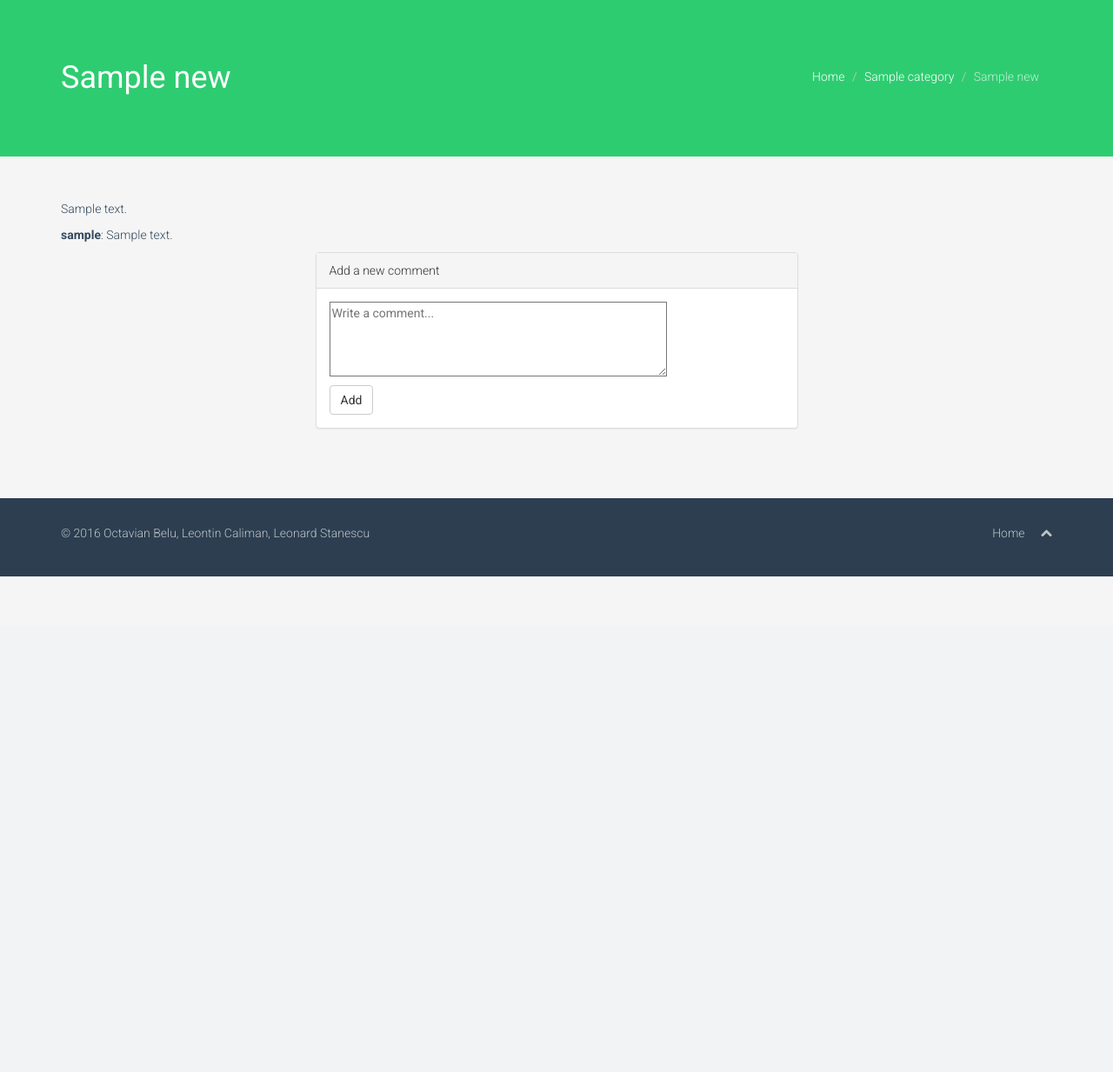
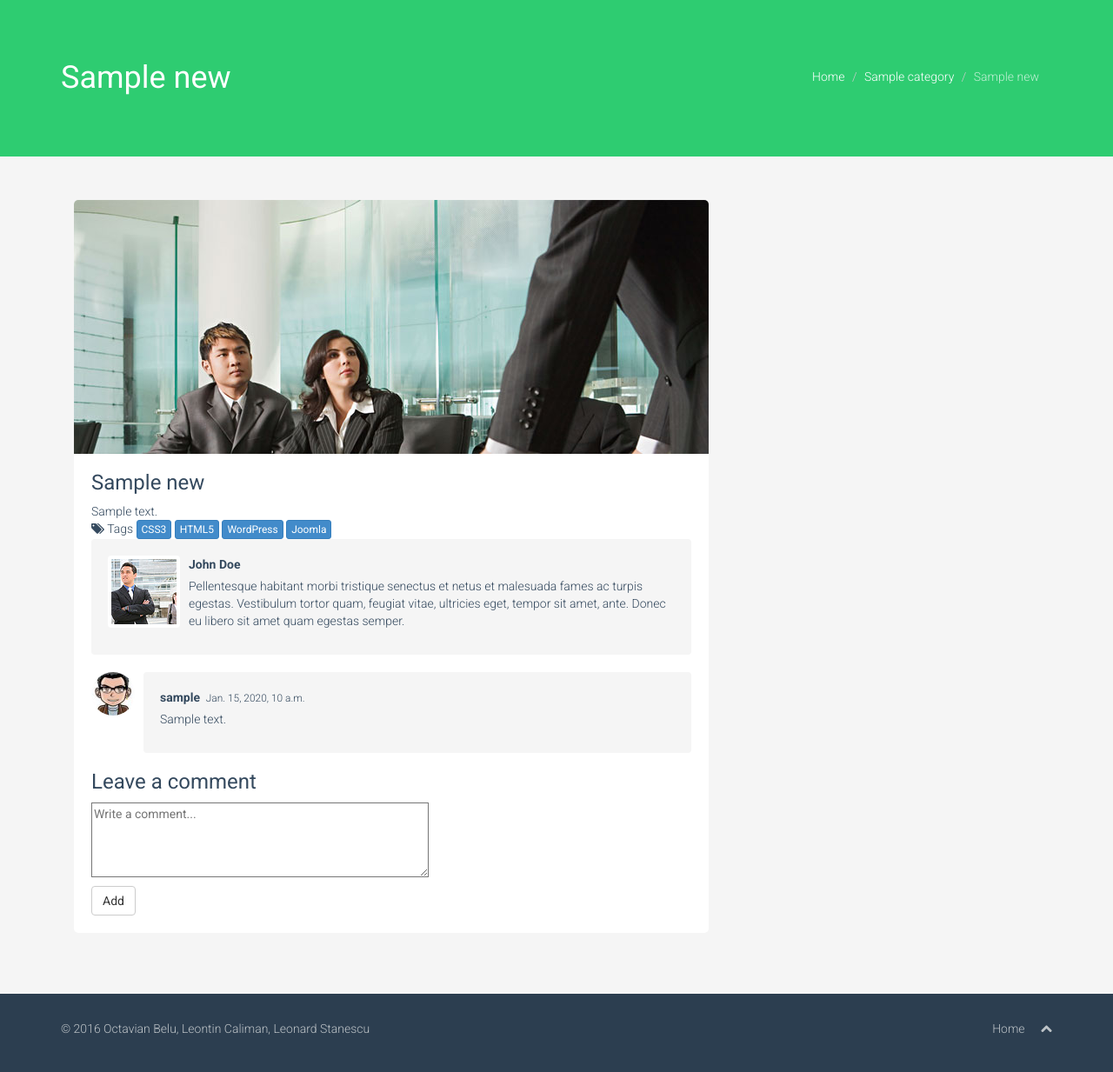
Before and after one commit to awpcourse/hihi-news-portal, a Django app: a page that uses news_portal/templates/view_post.html in a window 1280 px wide. Shown: the part 80-1313 px from the top of the page at 87% size. Before the commit the page ends 743 px from the top, so only its background shows below. Run offline with Django 3.2, Linux system fonts and the light colour scheme; a user stored in the database is signed in; tables that the repository leaves empty hold one stand-in row (values such as "Sample post").

Commit message:
View post template

```diff
--- a/news_portal/templates/view_post.html
+++ b/news_portal/templates/view_post.html
@@ -1,4 +1,5 @@
 {% extends 'base.html' %}
+{% load staticfiles %}
 {% block title %}{{ post.title }}{% endblock %}
 {% block content_title %}{{ post.title }}{% endblock %}
 
@@ -11,36 +12,73 @@
 {% endblock %}
 
 {% block content %}
+    <div class="col-sm-8">
+        <div class="blog">
+            <div class="blog-item">
+                <img class="img-responsive img-blog" src="{% static 'images/blog/blog2.jpg' %}" width="100%" alt="" />
+                <div class="blog-content">
+                    <h3>{{ post.title }}</h3>
 
-    <div class="row">
-        <div class="col-xs-12">
                     <div>{{ post.body }}</div>
+
+                    <div class="tags">
+                        <span>
+                            <i class="icon-tags"></i> Tags
+                        </span>
+                        <a class="btn btn-xs btn-primary" href="#">CSS3</a>
+                        <a class="btn btn-xs btn-primary" href="#">HTML5</a>
+                        <a class="btn btn-xs btn-primary" href="#">WordPress</a>
+                        <a class="btn btn-xs btn-primary" href="#">Joomla</a>
+                    </div>
+
+                    <div class="author well">
+                        <div class="media">
+                            <div class="pull-left">
+                                <img class="avatar img-thumbnail" src="{% static 'images/blog/avatar.jpg' %}" alt="">
+                            </div>
+                            <div class="media-body">
+                                <div class="media-heading">
+                                    <strong>John Doe</strong>
+                                </div>
+                                <p>Pellentesque habitant morbi tristique senectus et netus et malesuada fames ac turpis egestas. Vestibulum tortor quam, feugiat vitae, ultricies eget, tempor sit amet, ante. Donec eu libero sit amet quam egestas semper.</p>
                             </div>
                         </div>
+                    </div><!--/.author-->
 
-    <div class="row">
-        <div class="col-xs-12">
+                    <div id="comments">
+                        <div id="comments-list">
                             {% for comment in post.comments.all %}
-                <p><b>{{ comment.author }}</b>: {{ comment.text }}</p>
-            {% endfor %}
+                                <div class="media">
+                                    <div class="pull-left">
+                                        <img class="avatar img-circle" src="{% static 'images/blog/avatar1.png' %}" alt="">
+                                    </div>
+                                    <div class="media-body">
+                                        <div class="well">
+                                            <div class="media-heading">
+                                                <strong>{{ comment.author }}</strong>&nbsp; <small>{{ comment.date_added }}</small>
+                                            </div>
+                                            <p>{{ comment.text }}</p>
                                         </div>
                                     </div>
+                                </div><!--/.media-->
+                            {% endfor %}
+                        </div><!--/#comments-list-->
 
                         {% if user.is_authenticated %}
-        <div class="row">
-            <div class="col-xs-12 col-sm-6 col-sm-offset-3">
-                <div class="panel panel-default">
-                    <div class="panel-heading">Add a new comment</div>
-                    <div class="panel-body">
+                            <div id="comment-form">
+                                <h3>Leave a comment</h3>
                                 <form method="post">
                                     {% csrf_token %}
                                     {{ form.as_p }}
                                     <button type="submit" class="btn btn-default">Add</button>
                                 </form>
-                    </div>
-                </div>
-            </div>
-        </div>
+                            </div><!--/#comment-form-->
                         {% endif %}
 
+                    </div><!--/#comments-->
+                </div>
+            </div><!--/.blog-item-->
+        </div>
+    </div><!--/.col-md-8-->
+
 {% endblock %}
```
Lines whose indentation alone changed are shown as unchanged.
